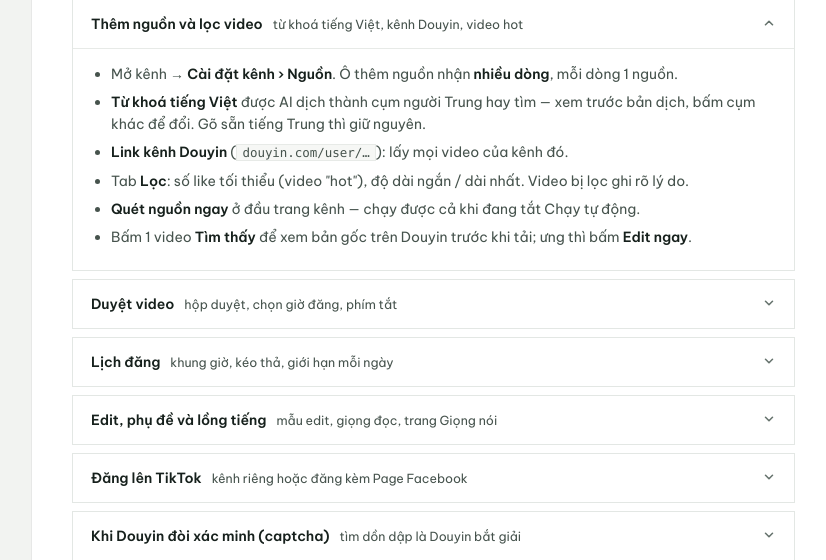
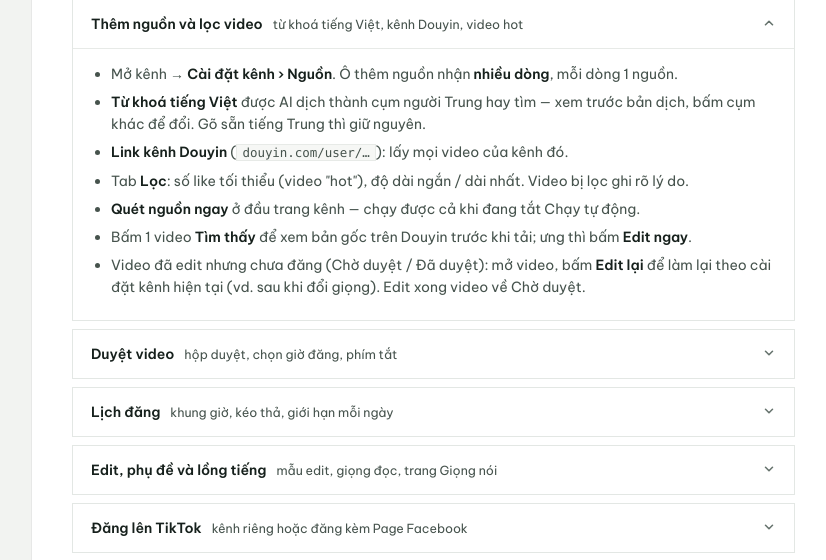
Before and after one commit to snopvsreal/douyin-down, a FastAPI app: page /guide in a window 1280 px wide, after a click that opens the changed part. Shown: the part 993-1553 px from the top of the page, without its empty margins (221-1047 px from the left). Run offline with FastAPI, Linux system fonts and the light colour scheme; data that the repository does not hold is empty.

Commit message:
Hộp xem video: nút "Edit lại" cho video đã edit chưa đăng
- POST /videos/<pid>/<vid>/reedit: Chờ duyệt / Đã duyệt / chờ gửi lịch (còn file gốc) -> Đã tải
  + hàng chờ Edit ngay, edit lại theo cài đặt kênh hiện tại; đổi bằng set_video_if nên video
  đang đăng / đã gửi không bị đụng; edit xong về Chờ duyệt
- Trang Hướng dẫn: cách dùng Edit lại

Co-Authored-By: Claude Opus 5.5 <noreply@anthropic.com>

```diff
--- a/dytool/web/app.py
+++ b/dytool/web/app.py
@@ -3094,6 +3094,34 @@ def create_app(config_path: str = "config.yaml", autostart: bool = False, lan: b
                   + (" — chờ việc đang chạy xong" if r == "queued" else ""), page_id=pid)
         return render(request, "_edit_btn.html", pid=pid, vid=vid)
 
+    @app.post("/videos/{pid}/{vid}/reedit", response_class=HTMLResponse)
+    def video_reedit(request: Request, pid: int, vid: str):
+        """Nút "Edit lại" (hộp xem): video đã edit nhưng CHƯA gửi lên nền tảng (Chờ duyệt / Đã duyệt / chờ gửi lịch)
+        -> về "Đã tải" rồi vào hàng chờ Edit ngay, edit lại theo cài đặt kênh hiện tại (vd. sau khi bật giữ tiếng
+        mèo, 2026-11-27). Đổi trạng thái bằng set_video_if: video worker đang đăng (uploading) / đã gửi (scheduled)
+        không bị đụng. Bản edit mới xong thì phải duyệt lại."""
+        row = store.one("SELECT v.status, p.name FROM videos v JOIN pages p ON p.id=v.page_id "
+                        "WHERE v.id=? AND v.page_id=?", (vid, pid))
+        if not row:
+            return PlainTextResponse("Không tìm thấy video", 404)
+        allowed = ("review",) + QUEUED
+        if row["status"] not in allowed:
+            return PlainTextResponse(f'Chỉ edit lại được video chưa gửi lên nền tảng — video này đang ở '
+                                     f'"{STATUS_VI.get(row["status"], row["status"])}".', 400)
+        if not (data / "raw" / f"{vid}.mp4").exists():
+            return PlainTextResponse("Không còn file video gốc trên máy (đã bị dọn) nên không edit lại được.", 400)
+        if not store.set_video_if(vid, pid, allowed, status="downloaded", error=None):
+            return PlainTextResponse("Video vừa đổi trạng thái (có thể đang được đăng) — tải lại trang để xem mới.", 400)
+        try:
+            r = worker.request_edit(pid, vid)
+        except RuntimeError as e:
+            store.set_video_if(vid, pid, ("downloaded",), status=row["status"])
+            return PlainTextResponse(str(e), 400)
+        store.log(f"[{row['name']}] Bấm Edit lại {vid} (đang ở {STATUS_VI.get(row['status'], row['status'])})"
+                  + (" — chờ việc đang chạy xong" if r == "queued" else ""), page_id=pid)
+        return view_html(request, pid, vid, msg="Đã đưa vào hàng chờ edit lại theo cài đặt kênh hiện tại — "
+                                                "edit xong video về Chờ duyệt (bản edit cũ được thay)")
+
     @app.post("/videos/{pid}/{vid}/edit-cancel", response_class=HTMLResponse)
     def video_edit_cancel(request: Request, pid: int, vid: str):
         """Bỏ video khỏi hàng chờ Edit ngay (đang edit rồi thì dùng nút Dừng)."""
--- a/dytool/web/templates/_video_view.html
+++ b/dytool/web/templates/_video_view.html
@@ -99,6 +99,11 @@
     <div class="row" style="gap:6px; margin-top:14px; flex-wrap:wrap">
       {% if v.status in ('new', 'downloaded') %}
         {% with pid=v.page_id, vid=v.id %}{% include "_edit_btn.html" %}{% endwith %}
+      {% elif v.status in ('review', 'approved', 'publish_now', 'schedule_pending') and raw %}
+        <button class="btn sm ghost" hx-post="/videos/{{ v.page_id }}/{{ v.id }}/reedit" hx-target="#vview" hx-swap="innerHTML"
+                hx-disabled-elt="this" data-confirm-ok="Edit lại"
+                hx-confirm="Edit lại video này theo cài đặt kênh hiện tại? Bản edit cũ sẽ được thay, edit xong phải duyệt lại."
+                title="Làm lại bản edit theo cài đặt kênh hiện tại (vd. sau khi đổi giọng, bật giữ tiếng mèo)">Edit lại</button>
       {% elif v.status == 'scheduled' %}
         {% if tt %}
           <a class="btn sm" target="_blank" rel="noopener" href="https://www.tiktok.com/tiktokstudio/content">Xem trong TikTok Studio ↗</a>
--- a/dytool/web/templates/guide.html
+++ b/dytool/web/templates/guide.html
@@ -69,6 +69,8 @@
     <li>Tab <b>Lọc</b>: số like tối thiểu (video "hot"), độ dài ngắn / dài nhất. Video bị lọc ghi rõ lý do.</li>
     <li><b>Quét nguồn ngay</b> ở đầu trang kênh — chạy được cả khi đang tắt Chạy tự động.</li>
     <li>Bấm 1 video <b>Tìm thấy</b> để xem bản gốc trên Douyin trước khi tải; ưng thì bấm <b>Edit ngay</b>.</li>
+    <li>Video đã edit nhưng chưa đăng (Chờ duyệt / Đã duyệt): mở video, bấm <b>Edit lại</b> để làm lại theo cài đặt
+      kênh hiện tại (vd. sau khi đổi giọng). Edit xong video về Chờ duyệt.</li>
   </ul>
   {% endcall %}
 
@@ -108,7 +110,7 @@
       lật / nghiêng / phủ màu. Tự lưu; <b>Render thử</b> xuất bản thật trên video xem thử (video của kênh, video tải lên, hoặc video mẫu dựng sẵn khi chưa có video nào). Áp cho mọi video kênh
       edit sau đó.</li>
     <li>Tiếng gốc không phải lời nói (mèo kêu, tiếng cười, tiếng động) được giữ lại — dytool chỉ tắt giọng Trung
-      đúng lúc có người nói. Tắt ở Cài đặt kênh › Edit &amp; lồng tiếng nếu muốn bỏ hẳn.</li>
+      đúng lúc có người nói. Tắt ở Cài đặt kênh › Edit &amp; lồng tiếng nếu muốn bỏ hẳn. Video đã edit trước đó: mở video › <b>Edit lại</b>.</li>
     <li>dytool tự nhận ra lượt nói <b>nam / nữ</b> và đọc bằng giọng tương ứng. Chọn giọng có sẵn cho kênh ở cùng tab.</li>
     <li>Trang <a href="/voicestudio">Giọng nói</a>: đọc thử, tạo giọng mới (nhân bản từ file mẫu hoặc mô tả giọng), từ
       điển phát âm, đọc hàng loạt, lồng tiếng 1 video bất kỳ trên máy, chuyển giọng → chữ (.srt).</li>
```
Also changed, not shown: CLAUDE.md (+1 -1 lines).
